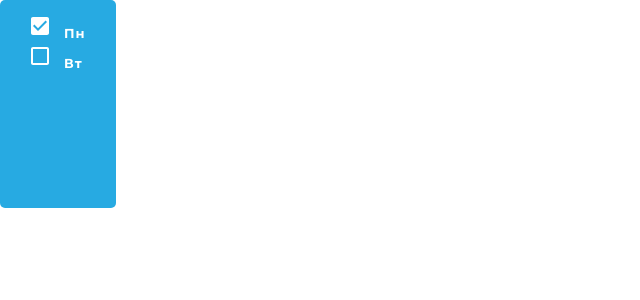
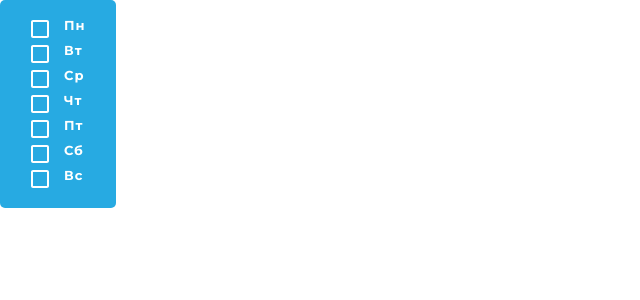
Before and after one commit to vbguard/kidsLike, a React app: page /daySelect in a window 1280 px wide. Shown: the top 300 px of the page, without its empty margins (0-640 px from the left). Built offline with nearby package versions, Linux system fonts and the light colour scheme.

Commit message:
fix DaySelect

```diff
--- a/src/components/DaySelect/DayOne.jsx
+++ b/src/components/DaySelect/DayOne.jsx
@@ -5,25 +5,23 @@ import styles from './DayOne.module.css';
 import CheckedIcon from '../../assets/icons/check_box-24px.svg';
 import boxIcon from '../../assets/icons/check_box_outline_blank-24px.svg';
 
-// const stylesSelectDay = [styles.selectday];
 const label = [styles.label];
 const checkboxs = [styles.checkboxs];
-// const fake = [styles.fake];
 const days = [styles.days];
 
 const Checkbox = styled.span`
   &::before {
-    content: '';
+    content: '.';
     display: inline-block;
     background-image: ${props => (props.checked ? `url(${CheckedIcon})` : `url(${boxIcon})`)};
     width: 24px;
     height: 24px;
-    z-index: 2;
+    color: var(--azure);
     transition: 0.4s;
   }
 `;
 
-const DayOne = ({ day, checked, onChange }) => (
+const DayOne = ({ daytitle, day, checked, onChange }) => (
   <label className={label}>
     <input
       type="checkbox"
@@ -32,18 +30,18 @@ const DayOne = ({ day, checked, onChange }) => (
       checked={checked}
       onChange={e => {
         e.preventDefault();
-
-        onChange({ mon: !checked });
+        onChange({ [day]: !checked });
       }}
     />
     <Checkbox checked={checked} />
 
-    <span className={days}>{day.title}</span>
+    <span className={days}>{daytitle}</span>
   </label>
 );
 
 DayOne.propTypes = {
   day: PropTypes.string,
+  daytitle: PropTypes.string,
   checked: PropTypes.bool,
   onChange: PropTypes.func
 };
--- a/src/components/DaySelect/DayOne.module.css
+++ b/src/components/DaySelect/DayOne.module.css
@@ -1,20 +1,3 @@
-.selectday {
-    margin-left: 24px;
-    display: flex;
-    /* text-align: center; */
-    background-color: blue;
-    width: 60px;
-    height: 28px;
-    line-height: 1.5;
-    object-fit: contain;
-    color: aliceblue;
-
-}
-
-/* .checkboxImage {
-    fill: aliceblue;
-    margin: 0 10px 0 6px;
-} */
 
 .label {
     display: inline-block;
@@ -23,28 +6,7 @@
 .checkboxs {
     display: none;
 }
-.fake {
-    display: inline-block;
-    width: 24px;
-    height: 24px;
-    position: relative;
-    background-image: url(../../assets/icons/check_box_outline_blank-24px.svg);
 
-}
-
-.fake::before {
-    content: "";
-    position: absolute;
-    background-image: url(../../assets/icons/check_box-24px.svg);
-    width: 24px;
-    height: 24px;
-    transition: 0.4s;
-}
-
-.checkboxs:checked +  .fake::before {
-    opacity: 1;
-
-}
 .days {
   margin-left: 12px;
   font-family: Montserrat;
@@ -52,7 +14,7 @@
   font-weight: bold;
   font-stretch: normal;
   font-style: normal;
-  line-height: 1.62;
+  line-height: 1.5;
   letter-spacing: 1.04px;
   text-align: left;
   color: var(--white);
--- a/src/components/DaySelect/DaySelect.jsx
+++ b/src/components/DaySelect/DaySelect.jsx
@@ -1,16 +1,18 @@
 import React, { useState } from 'react';
-// import PropTypes from 'prop-types';
 import styles from './DaySelect.module.css';
-// import Icon from '../Icon/Icon';
 import DayOne from './DayOne';
-// import { defaultProps } from 'recompose';
 
 const stylesDay = [styles.week];
 
 const DaySelect = () => {
   const [daySelected, setDaySelected] = useState({
-    mon: true,
-    thu: false
+    mon: false,
+    tue: false,
+    wed: false,
+    thu: false,
+    fri: false,
+    sat: false,
+    sun: false
   });
 
   const handlerOnChange = day => {
@@ -18,8 +20,13 @@ const DaySelect = () => {
   };
   return (
     <div className={stylesDay}>
-      <DayOne day={{ title: 'Пн', second: 'mon' }} checked={daySelected.mon} onChange={handlerOnChange} />
-      <DayOne day={{ title: 'Вт', second: 'mon' }} checked={daySelected.thu} onChange={handlerOnChange} />
+      <DayOne daytitle="Пн" day="mon" checked={daySelected.mon} onChange={handlerOnChange} />
+      <DayOne daytitle="Вт" day="tue" checked={daySelected.tue} onChange={handlerOnChange} />
+      <DayOne daytitle="Ср" day="wed" checked={daySelected.wed} onChange={handlerOnChange} />
+      <DayOne daytitle="Чт" day="thu" checked={daySelected.thu} onChange={handlerOnChange} />
+      <DayOne daytitle="Пт" day="fri" checked={daySelected.fri} onChange={handlerOnChange} />
+      <DayOne daytitle="Сб" day="sat" checked={daySelected.sat} onChange={handlerOnChange} />
+      <DayOne daytitle="Вс" day="sun" checked={daySelected.sun} onChange={handlerOnChange} />
     </div>
   );
 };
--- a/src/components/DaySelect/DaySelect.module.css
+++ b/src/components/DaySelect/DaySelect.module.css
@@ -1,7 +1,7 @@
 .week {
   display: flex;
   flex-direction: column;
-  padding: 14px 28px 14px 28px;
+  padding: 16px 28px 16px 28px;
   background-color: var(--azure);
   border-radius: 5px;
   width: 116px;
```
